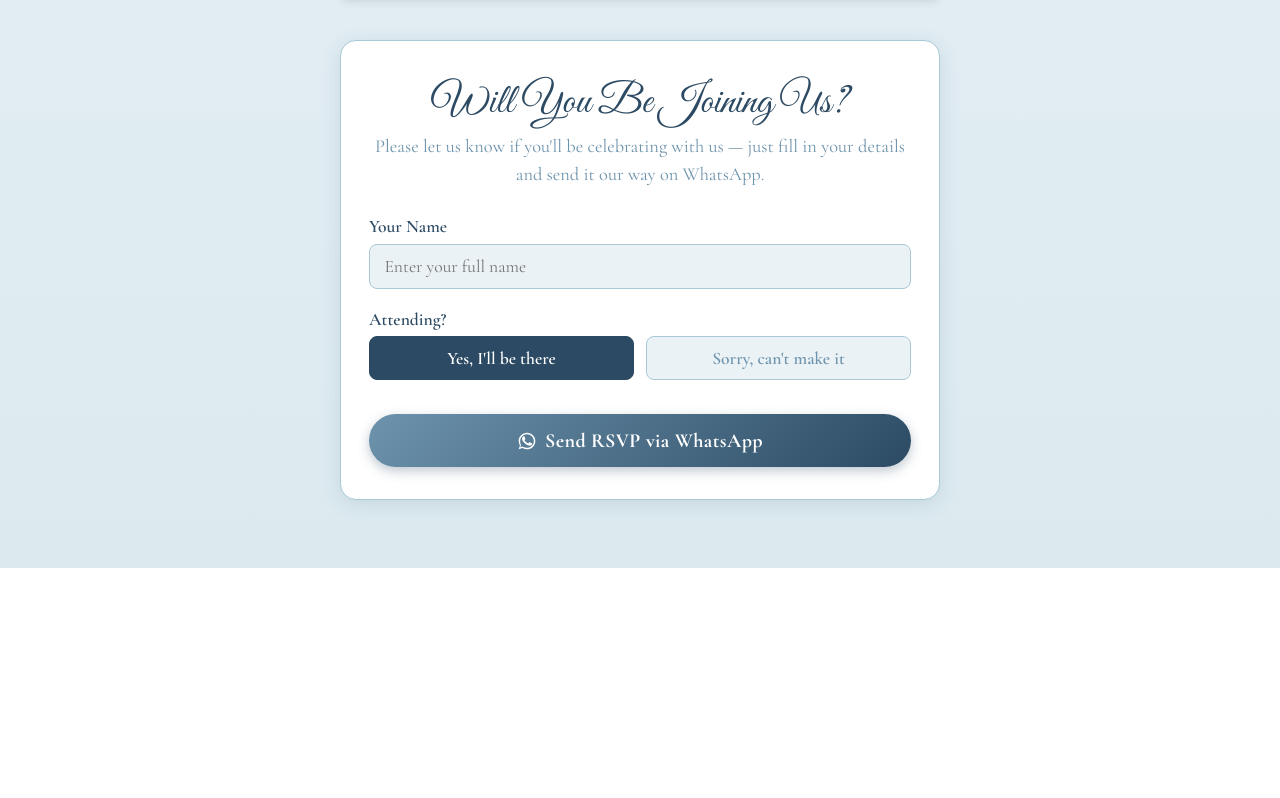
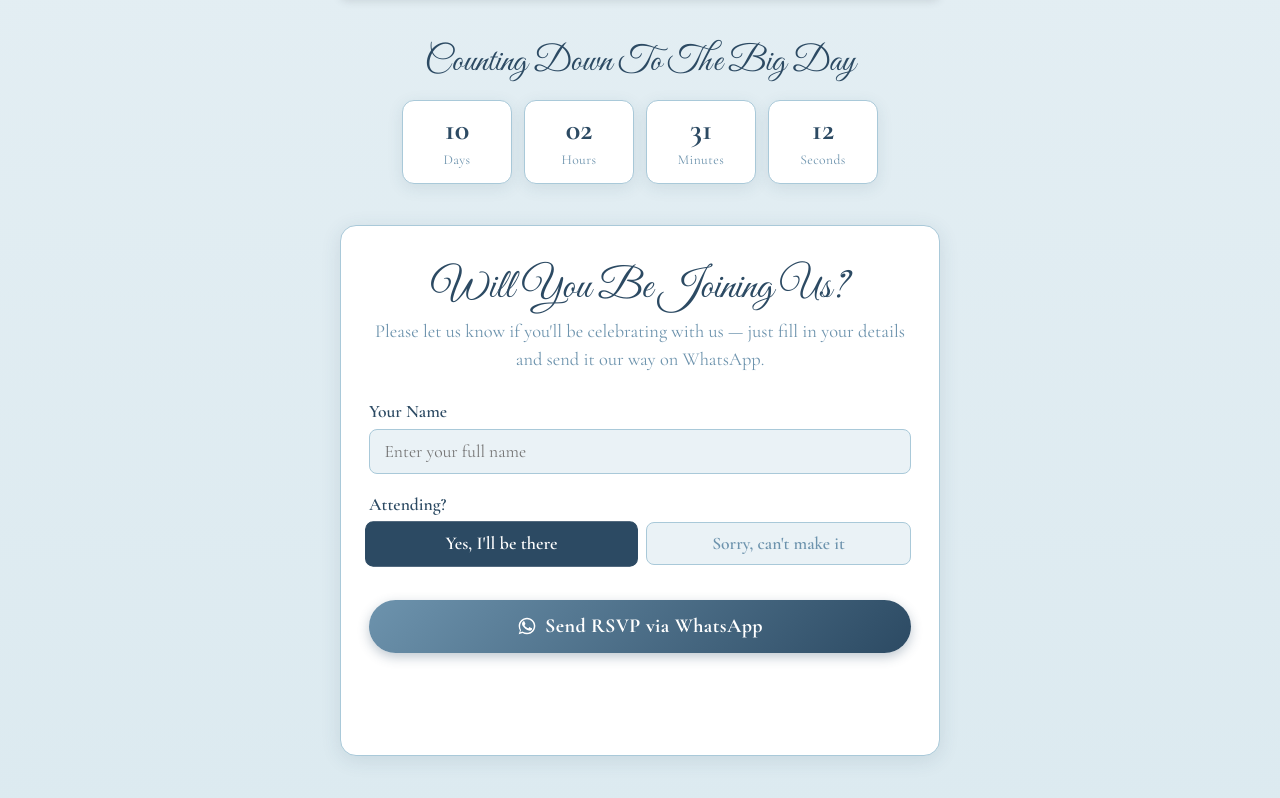
Before and after one commit to mozammal-hossain/sadiya-mozammal-reception-invitation, a plain HTML site: page index.html in a window 1280 px wide. Shown: the part 893-1691 px from the top of the page. Before the commit the page ends 1461 px from the top, so only its background shows below. Drawn offline with nearby package versions, Linux system fonts and the light colour scheme.

Commit message:
Add reception countdown and polish RSVP interaction
Adds a live countdown to Aug 30, 2026 1PM (BST), plus focus states,
press/select animations, a scroll-in fade for the RSVP card, and an
inline confirmation message after submitting.

```diff
--- a/index.html
+++ b/index.html
@@ -62,6 +62,58 @@
     margin: 0;
   }
 
+  .countdown-section {
+    text-align: center;
+    margin-bottom: 2.6em;
+  }
+
+  .countdown-section h2 {
+    font-family: 'Great Vibes', cursive;
+    font-weight: 400;
+    font-size: 2.2rem;
+    color: var(--deep-blue);
+    margin: 0 0 1rem;
+  }
+
+  .countdown-grid {
+    display: flex;
+    justify-content: center;
+    gap: 0.75rem;
+  }
+
+  .countdown-unit {
+    flex: 1;
+    max-width: 110px;
+    background: var(--white);
+    border: 1px solid var(--accent);
+    border-radius: 12px;
+    padding: 0.9rem 0.5rem;
+    box-shadow: 0 4px 16px rgba(44, 74, 99, 0.1);
+  }
+
+  .countdown-unit .value {
+    display: block;
+    font-size: 1.9rem;
+    font-weight: 700;
+    color: var(--deep-blue);
+    line-height: 1;
+  }
+
+  .countdown-unit .label {
+    display: block;
+    font-size: 0.85rem;
+    color: var(--mid-blue);
+    margin-top: 0.35rem;
+    letter-spacing: 0.03em;
+  }
+
+  .countdown-done {
+    font-family: 'Great Vibes', cursive;
+    font-size: 2.4rem;
+    color: var(--deep-blue);
+    display: none;
+  }
+
   .rsvp-section {
     background: var(--white);
     border-radius: 16px;
@@ -70,6 +122,22 @@
     border: 1px solid var(--accent);
     text-align: center;
     margin-bottom: 3rem;
+    opacity: 0;
+    transform: translateY(24px);
+    transition: opacity 0.7s ease-out, transform 0.7s ease-out;
+  }
+
+  .rsvp-section.in-view {
+    opacity: 1;
+    transform: translateY(0);
+  }
+
+  @media (prefers-reduced-motion: reduce) {
+    .rsvp-section {
+      opacity: 1;
+      transform: none;
+      transition: none;
+    }
   }
 
   .rsvp-section h2 {
@@ -120,6 +188,13 @@
     box-shadow: 0 0 0 3px rgba(109, 147, 173, 0.25);
   }
 
+  .field input[type="text"]:focus-visible,
+  .toggle-option input[type="radio"]:focus-visible + label,
+  .rsvp-submit:focus-visible {
+    outline: 2px solid var(--deep-blue);
+    outline-offset: 2px;
+  }
+
   .toggle-group {
     display: flex;
     gap: 0.75rem;
@@ -148,13 +223,18 @@
     border: 1px solid var(--accent);
     border-radius: 8px;
     cursor: pointer;
-    transition: background 0.2s, color 0.2s, border-color 0.2s;
+    transition: background 0.2s, color 0.2s, border-color 0.2s, transform 0.15s;
+  }
+
+  .toggle-option label:active {
+    transform: scale(0.96);
   }
 
   .toggle-option input[type="radio"]:checked + label {
     background: var(--deep-blue);
     border-color: var(--deep-blue);
     color: var(--white);
+    transform: scale(1.03);
   }
 
   .rsvp-submit {
@@ -202,6 +282,21 @@
   .field-error.visible {
     display: block;
   }
+
+  .rsvp-confirm {
+    font-size: 1rem;
+    color: var(--deep-blue);
+    font-weight: 600;
+    margin-top: 0.9rem;
+    opacity: 0;
+    transform: translateY(-4px);
+    transition: opacity 0.3s ease-out, transform 0.3s ease-out;
+  }
+
+  .rsvp-confirm.visible {
+    opacity: 1;
+    transform: translateY(0);
+  }
 </style>
 </head>
 <body>
@@ -211,7 +306,30 @@
     <iframe loading="lazy" src="https://www.canva.com/design/DAHSs1ymTbo/n-S3_PLb4Aq-JGjXMXYGWQ/view?embed" allowfullscreen="allowfullscreen" allow="fullscreen"></iframe>
   </div>
 
-  <section class="rsvp-section">
+  <section class="countdown-section">
+    <h2>Counting Down To The Big Day</h2>
+    <div class="countdown-grid" id="countdownGrid">
+      <div class="countdown-unit">
+        <span class="value" id="cdDays">00</span>
+        <span class="label">Days</span>
+      </div>
+      <div class="countdown-unit">
+        <span class="value" id="cdHours">00</span>
+        <span class="label">Hours</span>
+      </div>
+      <div class="countdown-unit">
+        <span class="value" id="cdMinutes">00</span>
+        <span class="label">Minutes</span>
+      </div>
+      <div class="countdown-unit">
+        <span class="value" id="cdSeconds">00</span>
+        <span class="label">Seconds</span>
+      </div>
+    </div>
+    <p class="countdown-done" id="countdownDone">Today's the day! 🎉</p>
+  </section>
+
+  <section class="rsvp-section" id="rsvpSection">
     <h2>Will You Be Joining Us?</h2>
     <p class="subheading">Please let us know if you'll be celebrating with us — just fill in your details and send it our way on WhatsApp.</p>
 
@@ -240,6 +358,7 @@
         <svg viewBox="0 0 24 24" fill="currentColor" aria-hidden="true"><path d="M17.472 14.382c-.297-.149-1.758-.867-2.03-.967-.273-.099-.471-.148-.67.15-.197.297-.767.966-.94 1.164-.173.199-.347.223-.644.075-.297-.15-1.255-.463-2.39-1.475-.883-.788-1.48-1.761-1.653-2.059-.173-.297-.018-.458.13-.606.134-.133.298-.347.446-.52.149-.174.198-.298.298-.497.099-.198.05-.371-.025-.52-.075-.149-.669-1.612-.916-2.207-.242-.579-.487-.5-.669-.51-.173-.008-.371-.01-.57-.01-.198 0-.52.074-.792.372-.272.297-1.04 1.016-1.04 2.479 0 1.462 1.065 2.875 1.213 3.074.149.198 2.096 3.2 5.077 4.487.709.306 1.262.489 1.694.625.712.227 1.36.195 1.872.118.571-.085 1.758-.719 2.006-1.413.248-.694.248-1.289.173-1.413-.074-.124-.272-.198-.57-.347z"/><path d="M12.004 2C6.485 2 2.002 6.483 2.002 12c0 1.936.542 3.816 1.567 5.457L2 22l4.65-1.55A9.958 9.958 0 0 0 12.004 22C17.522 22 22 17.517 22 12S17.522 2 12.004 2zm0 18.182c-1.752 0-3.462-.47-4.958-1.36l-.355-.21-2.76.92.928-2.69-.23-.368A8.166 8.166 0 0 1 3.82 12c0-4.51 3.672-8.182 8.184-8.182 4.51 0 8.182 3.671 8.182 8.182 0 4.511-3.671 8.182-8.182 8.182z"/></svg>
         Send RSVP via WhatsApp
       </button>
+      <p class="rsvp-confirm" id="rsvpConfirm">Opening WhatsApp…</p>
     </form>
   </section>
 
@@ -268,8 +387,58 @@
     var message = 'Hi! This is ' + name + '. I ' + attendingText + ' the wedding reception.';
     var url = 'https://wa.me/' + WHATSAPP_NUMBER + '?text=' + encodeURIComponent(message);
 
+    var confirm = document.getElementById('rsvpConfirm');
+    confirm.classList.add('visible');
+    setTimeout(function () { confirm.classList.remove('visible'); }, 4000);
+
     window.open(url, '_blank', 'noopener');
   });
+
+  // Reception is 2026-08-30, 1:00 PM Bangladesh Standard Time (UTC+6)
+  var RECEPTION_DATE = new Date('2026-08-30T13:00:00+06:00');
+
+  function updateCountdown() {
+    var diff = RECEPTION_DATE.getTime() - Date.now();
+    var grid = document.getElementById('countdownGrid');
+    var done = document.getElementById('countdownDone');
+
+    if (diff <= 0) {
+      grid.style.display = 'none';
+      done.style.display = 'block';
+      return;
+    }
+
+    var seconds = Math.floor(diff / 1000);
+    var days = Math.floor(seconds / 86400);
+    var hours = Math.floor((seconds % 86400) / 3600);
+    var minutes = Math.floor((seconds % 3600) / 60);
+    var secs = seconds % 60;
+
+    function pad(n) { return String(n).padStart(2, '0'); }
+
+    document.getElementById('cdDays').textContent = pad(days);
+    document.getElementById('cdHours').textContent = pad(hours);
+    document.getElementById('cdMinutes').textContent = pad(minutes);
+    document.getElementById('cdSeconds').textContent = pad(secs);
+  }
+
+  updateCountdown();
+  setInterval(updateCountdown, 1000);
+
+  var rsvpSection = document.getElementById('rsvpSection');
+  if ('IntersectionObserver' in window) {
+    var observer = new IntersectionObserver(function (entries) {
+      entries.forEach(function (entry) {
+        if (entry.isIntersecting) {
+          rsvpSection.classList.add('in-view');
+          observer.unobserve(rsvpSection);
+        }
+      });
+    }, { threshold: 0.2 });
+    observer.observe(rsvpSection);
+  } else {
+    rsvpSection.classList.add('in-view');
+  }
 </script>
 
 </body>
```
